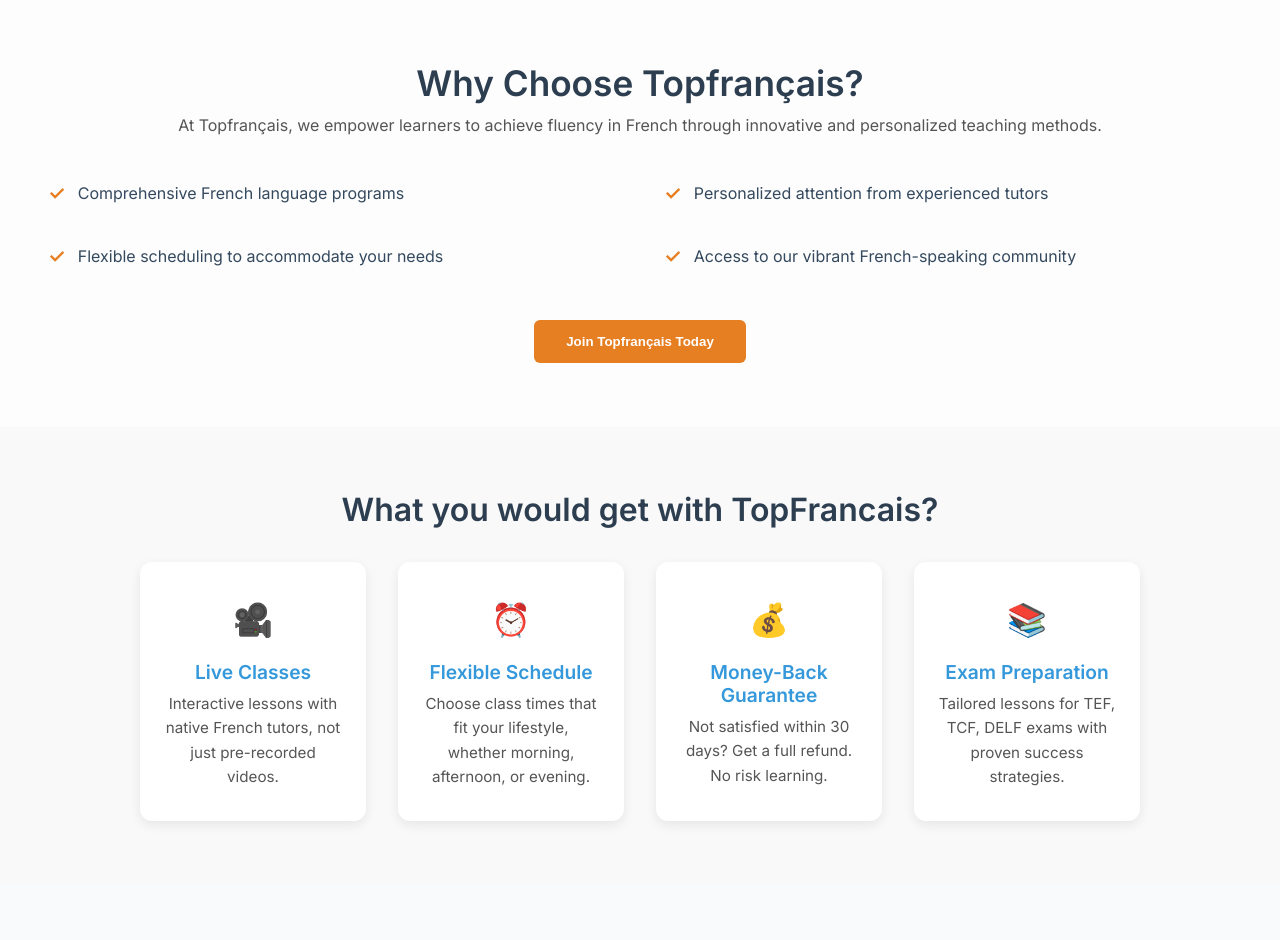
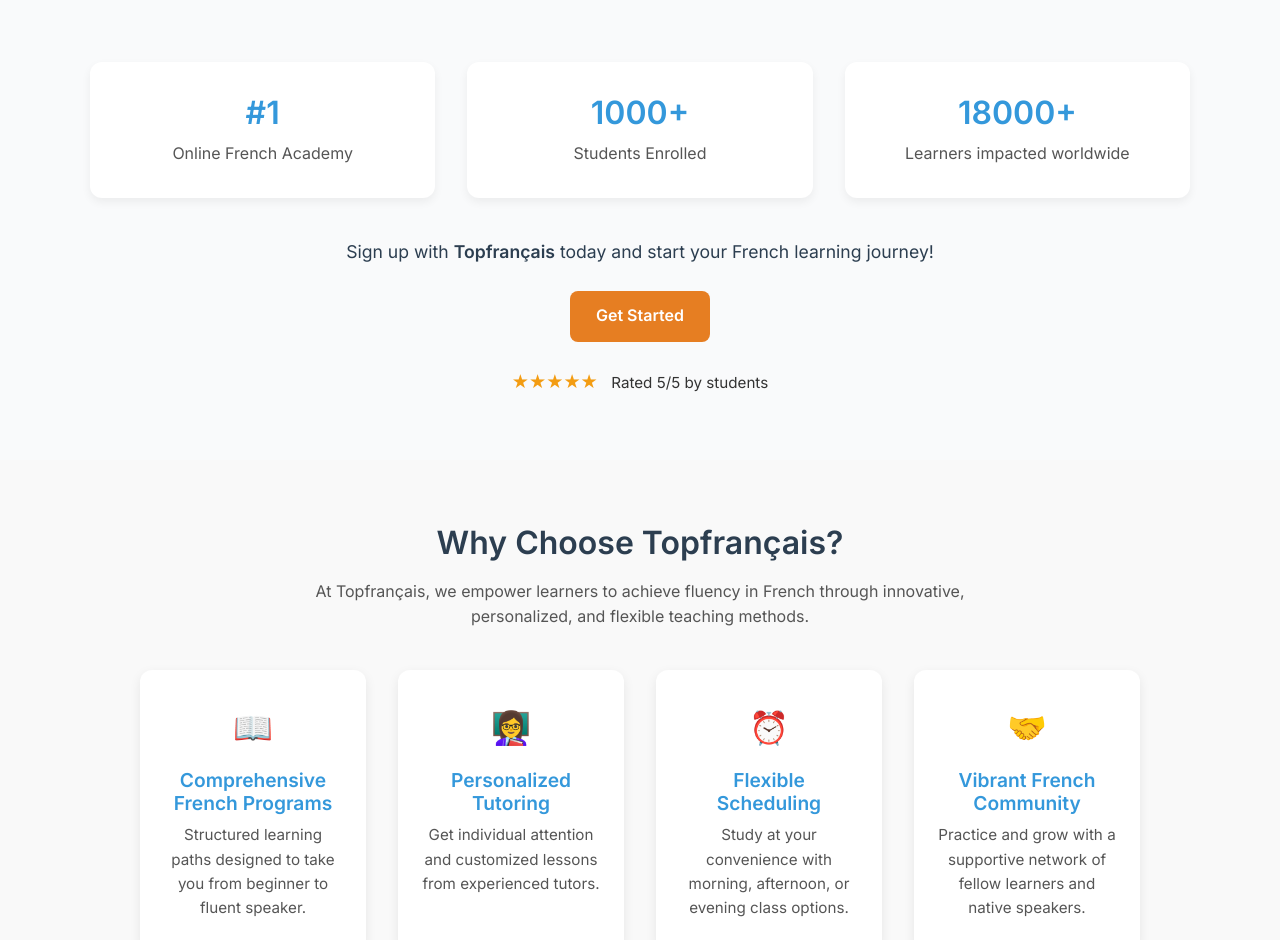
Before and after one commit to OyedamolaM/Top-Francais, a React (Vite) app: page / in a window 1280 px wide. Shown: the part 712-1652 px from the top of the page. Built offline with nearby package versions, Linux system fonts and the light colour scheme.

Commit message:
edit Testimonials

```diff
--- a/src/components/Features.jsx
+++ /dev/null
@@ -1,41 +0,0 @@
-import "./Features.scss";
-
-export default function Features() {
-  const features = [
-    {
-      title: "Live Classes",
-      desc: "Interactive lessons with native French tutors, not just pre-recorded videos.",
-      icon: "🎥",
-    },
-    {
-      title: "Flexible Schedule",
-      desc: "Choose class times that fit your lifestyle, whether morning, afternoon, or evening.",
-      icon: "⏰",
-    },
-    {
-      title: "Money-Back Guarantee",
-      desc: "Not satisfied within 30 days? Get a full refund. No risk learning.",
-      icon: "💰",
-    },
-    {
-      title: "Exam Preparation",
-      desc: "Tailored lessons for TEF, TCF, DELF exams with proven success strategies.",
-      icon: "📚",
-    },
-  ];
-
-  return (
-    <section className="features">
-      <h2 className="features__title">What you would get with TopFrancais?</h2>
-      <div className="features__grid">
-        {features.map((f, index) => (
-          <div key={index} className="feature-card">
-            <div className="feature-card__icon">{f.icon}</div>
-            <h3>{f.title}</h3>
-            <p>{f.desc}</p>
-          </div>
-        ))}
-      </div>
-    </section>
-  );
-}
--- a/src/components/Features.scss
+++ /dev/null
@@ -1,80 +0,0 @@
-.features {
-  padding: 4rem 2rem;
-  background: #f9f9f9;
-  text-align: center;
-
-  &__title {
-    font-size: 2rem;
-    margin-bottom: 2rem;
-    color: #2c3e50;
-
-    @media (max-width: 768px) {
-      font-size: 1.6rem;
-    }
-  }
-
-  &__grid {
-    display: grid;
-    grid-template-columns: repeat(auto-fit, minmax(220px, 1fr));
-    gap: 2rem;
-    max-width: 1000px;
-    margin: 0 auto;
-
-    @media (max-width: 480px) {
-      gap: 1rem;
-    }
-  }
-}
-
-.feature-card {
-  background: #fff;
-  padding: 2rem 1.5rem;
-  border-radius: 12px;
-  box-shadow: 0 4px 12px rgba(0,0,0,0.08);
-  transition: transform 0.2s ease, box-shadow 0.2s ease;
-
-  &:hover {
-    transform: translateY(-5px);
-    box-shadow: 0 6px 16px rgba(0,0,0,0.12);
-  }
-
-  &__icon {
-    font-size: 2rem;
-    margin-bottom: 1rem;
-
-    @media (max-width: 768px) {
-      font-size: 1.7rem;
-    }
-
-    @media (max-width: 480px) {
-      font-size: 1.5rem;
-    }
-  }
-
-  h3 {
-    font-size: 1.2rem;
-    margin-bottom: 0.5rem;
-    color: #3498db;
-
-    @media (max-width: 768px) {
-      font-size: 1.1rem;
-    }
-
-    @media (max-width: 480px) {
-      font-size: 1rem;
-    }
-  }
-
-  p {
-    font-size: 0.95rem;
-    color: #555;
-
-    @media (max-width: 768px) {
-      font-size: 0.9rem;
-    }
-
-    @media (max-width: 480px) {
-      font-size: 0.85rem;
-    }
-  }
-}
--- a/src/components/Stats.jsx
+++ b/src/components/Stats.jsx
@@ -6,7 +6,7 @@
   const stats = [
     { number: 1, prefix: "#", label: "Online French Academy" },
     { number: 1000, suffix: "+", label: "Students Enrolled" },
-    { number: 5000, suffix: "+", label: "Students impacted worldwide" },
+    { number: 18000, suffix: "+", label: "Learners impacted worldwide" },
   ];
 
   const [visible, setVisible] = useState(false);
--- a/src/components/Testimonials.scss
+++ b/src/components/Testimonials.scss
@@ -72,7 +72,7 @@
         video {
           width: 100%;
           height: 360px;
-          object-fit: cover;
+          object-fit:contain;
           border-bottom: 1px solid #eee;
         }
 
@@ -84,8 +84,8 @@
           width: 100%;
           height: 100%;
           background: linear-gradient(
-            rgba(30, 58, 138, 0.3),
-            rgba(59, 130, 246, 0.3)
+            rgba(30, 58, 138, 0.15),
+            rgba(59, 130, 246, 0.15)
           );
           pointer-events: none;
           z-index: 1;
--- a/src/components/WhyChoose.jsx
+++ b/src/components/WhyChoose.jsx
@@ -1,35 +1,64 @@
-import React from "react";
 import "./WhyChoose.scss";
 
 export default function WhyChoose() {
   const features = [
-    "Comprehensive French language programs",
-    "Personalized attention from experienced tutors",
-    "Flexible scheduling to accommodate your needs",
-    "Access to our vibrant French-speaking community",
+    {
+      title: "Comprehensive French Programs",
+      desc: "Structured learning paths designed to take you from beginner to fluent speaker.",
+      icon: "📖",
+    },
+    {
+      title: "Personalized Tutoring",
+      desc: "Get individual attention and customized lessons from experienced tutors.",
+      icon: "👩‍🏫",
+    },
+    {
+      title: "Flexible Scheduling",
+      desc: "Study at your convenience with morning, afternoon, or evening class options.",
+      icon: "⏰",
+    },
+    {
+      title: "Vibrant French Community",
+      desc: "Practice and grow with a supportive network of fellow learners and native speakers.",
+      icon: "🤝",
+    },
+    {
+      title: "Live Interactive Classes",
+      desc: "Engage directly with native tutors in real-time — no boring pre-recorded lessons.",
+      icon: "🎥",
+    },
+    {
+      title: "Money-Back Guarantee",
+      desc: "If you're not satisfied within 3 months, we’ll refund you completely — no risk learning.",
+      icon: "💰",
+    },
+    {
+      title: "Exam Preparation",
+      desc: "Master TEF, TCF, and DELF exams with expert-guided practice, strategies and resources.",
+      icon: "📚",
+    },
   ];
 
   return (
     <section className="why-choose" id="why-choose">
       <div className="why-choose__container">
-        <h2>Why Choose Topfrançais?</h2>
-        <p className="subtitle">
-          At Topfrançais, we empower learners to achieve fluency in French
-          through innovative and personalized teaching methods.
+        <h2 className="why-choose__title">Why Choose Topfrançais?</h2>
+        <p className="why-choose__subtitle">
+          At Topfrançais, we empower learners to achieve fluency in French through
+          innovative, personalized, and flexible teaching methods.
         </p>
 
-        <ul className="why-choose__features">
-          {features.map((feature, idx) => (
-            <li key={idx} className="feature">
-              <span className="feature__icon">✓</span>
-              <span>{feature}</span>
-            </li>
+        <div className="why-choose__grid">
+          {features.map((f, index) => (
+            <div key={index} className="why-choose__card">
+              <div className="why-choose__icon">{f.icon}</div>
+              <h3>{f.title}</h3>
+              <p>{f.desc}</p>
+            </div>
           ))}
-        </ul>
+        </div>
 
-        <button className="btn why-choose__cta">
-          Join Topfrançais Today
-        </button>
+        <button className="btn why-choose__cta">Join Topfrançais Today</button>
       </div>
     </section>
   );
--- a/src/components/WhyChoose.scss
+++ b/src/components/WhyChoose.scss
@@ -1,89 +1,106 @@
 .why-choose {
   padding: 4rem 2rem;
-  background: #fdfdfd;
+  background: #f9f9f9;
   text-align: center;
-  overflow: hidden;
 
-  h2, .subtitle, .why-choose__features {
-    opacity: 0; // start hidden
-    animation: fadeUp 0.6s ease forwards;
+  &__title {
+    font-size: 2rem;
+    margin-bottom: 1rem;
+    color: #2c3e50;
+
+    @media (max-width: 768px) {
+      font-size: 1.6rem;
+    }
   }
 
-  h2 {
-    font-size: 2.2rem;
-    margin-bottom: 0.5rem;
-    color: #2c3e50;
-    animation-delay: 0s;
+  &__subtitle {
+    font-size: 1rem;
+    color: #555;
+    max-width: 700px;
+    margin: 0 auto 2.5rem;
+
+    @media (max-width: 768px) {
+      font-size: 0.95rem;
+    }
   }
 
-  .subtitle {
-    color: #555;
-    margin-bottom: 2rem;
-    font-size: 1rem;
-    animation-delay: 0.2s;
+  &__grid {
+    display: grid;
+    grid-template-columns: repeat(auto-fit, minmax(220px, 1fr));
+    gap: 2rem;
+    max-width: 1000px;
+    margin: 0 auto 3rem;
+
+    @media (max-width: 480px) {
+      gap: 1rem;
+    }
   }
 
-  .why-choose__features {
-    display: flex;
-    flex-direction: column;
-    gap: 1rem;
-    margin-bottom: 2.5rem;
-    animation-delay: 0.4s;
+  &__card {
+    background: #fff;
+    padding: 2rem 1.5rem;
+    border-radius: 12px;
+    box-shadow: 0 4px 12px rgba(0, 0, 0, 0.08);
+    transition: transform 0.2s ease, box-shadow 0.2s ease;
 
-    .feature {
-      display: flex;
-      align-items: center;
-      font-size: 1rem;
-      color: #34495e;
+    &:hover {
+      transform: translateY(-5px);
+      box-shadow: 0 6px 16px rgba(0, 0, 0, 0.12);
+    }
 
-      .feature__icon {
-        color: #e67e22;
-        margin-right: 0.8rem;
-        font-weight: bold;
-        font-size: 1.2rem;
+    h3 {
+      font-size: 1.2rem;
+      margin-bottom: 0.5rem;
+      color: #3498db;
+
+      @media (max-width: 768px) {
+        font-size: 1.1rem;
+      }
+
+      @media (max-width: 480px) {
+        font-size: 1rem;
+      }
+    }
+
+    p {
+      font-size: 0.95rem;
+      color: #555;
+
+      @media (max-width: 768px) {
+        font-size: 0.9rem;
+      }
+
+      @media (max-width: 480px) {
+        font-size: 0.85rem;
       }
     }
   }
 
-  .why-choose__cta {
-    background: #e67e22;
-    color: #fff;
-    padding: 0.9rem 2rem;
-    border: none;
-    border-radius: 6px;
-    font-weight: bold;
-    cursor: pointer;
-    transition: background 0.3s, transform 0.3s;
+  &__icon {
+    font-size: 2rem;
+    margin-bottom: 1rem;
 
-    &:hover {
-      background: #d35400;
-      transform: translateY(-2px);
+    @media (max-width: 768px) {
+      font-size: 1.7rem;
+    }
+
+    @media (max-width: 480px) {
+      font-size: 1.5rem;
     }
   }
 
-  @media (min-width: 768px) {
-    .why-choose__features {
-      flex-direction: row;
-      justify-content: center;
-      flex-wrap: wrap;
+  &__cta {
+    background-color: #3498db;
+    color: #fff;
+    border: none;
+    padding: 0.9rem 2rem;
+    border-radius: 8px;
+    font-size: 1rem;
+    cursor: pointer;
+    transition: background 0.2s ease;
 
-      .feature {
-        flex: 1 1 45%;
-        text-align: left;
-        padding: 0.5rem 1rem;
-      }
+    &:hover {
+      background-color: #2980b9;
     }
   }
 }
-
-/* Animation */
-@keyframes fadeUp {
-  from {
-    opacity: 0;
-    transform: translateY(15px);
-  }
-  to {
-    opacity: 1;
-    transform: translateY(0);
-  }
-}
--- a/src/pages/Home.jsx
+++ b/src/pages/Home.jsx
@@ -1,7 +1,6 @@
 import Navbar from "../components/Navbar";
 import Hero from "../components/Hero";
 import Footer from "../components/Footer";
-import Features from "../components/Features";
 import Testimonials from "../components/Testimonials";
 import FAQ from "../components/FAQ";
 import Popup from "../components/PopUp";
@@ -22,9 +21,8 @@
       <Popup />
       <Navbar />
       <Hero />
+      <Stats />
       <WhyChoose />
-      <Features />
-      <Stats />
       <WelcomeVideo />
       <CourseSubscriptionPricing/>
       <Testimonials />
```
Also changed, not shown: src/components/Resources.scss (+10 -2 lines), src/components/Testimonials.jsx (+72 -15 lines).
